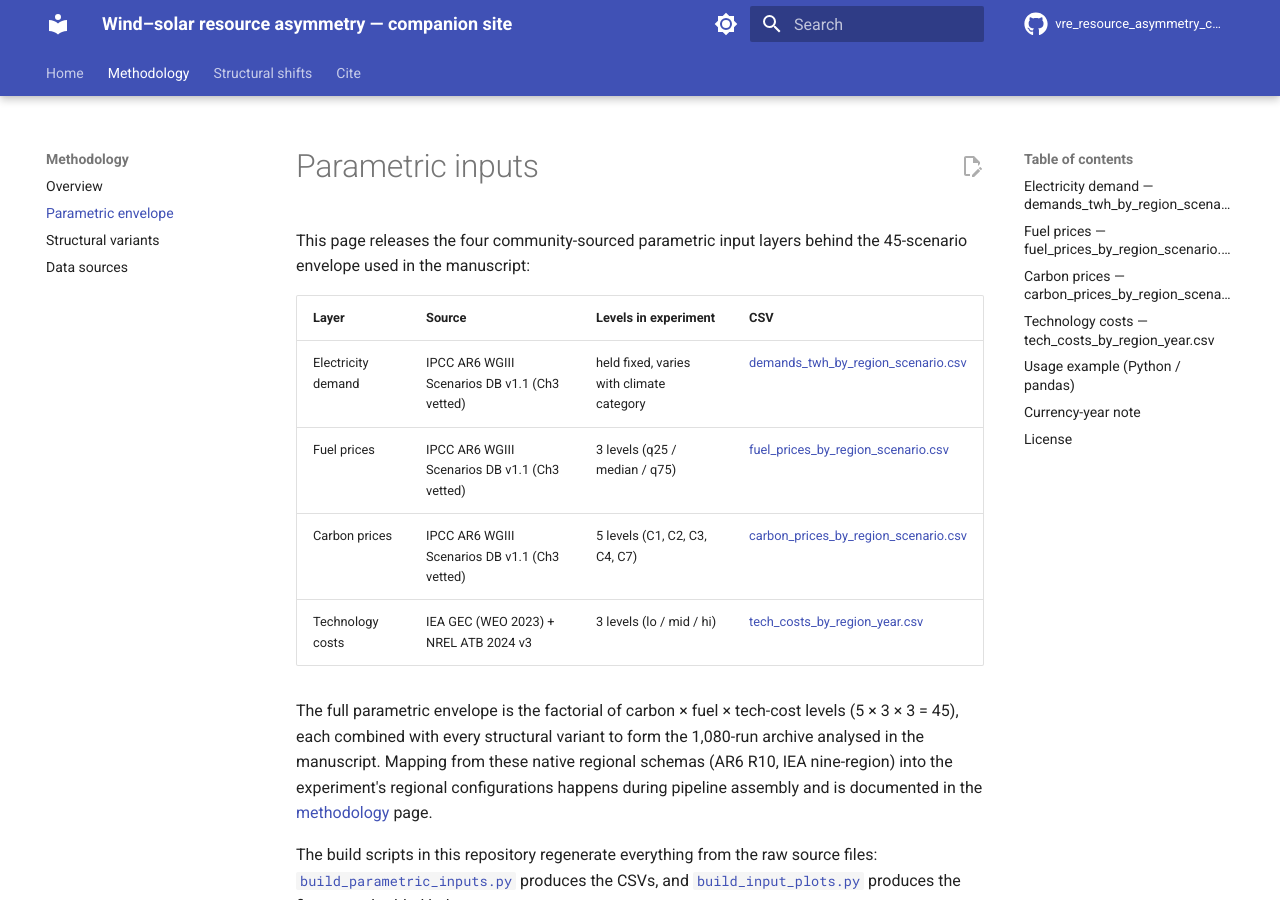
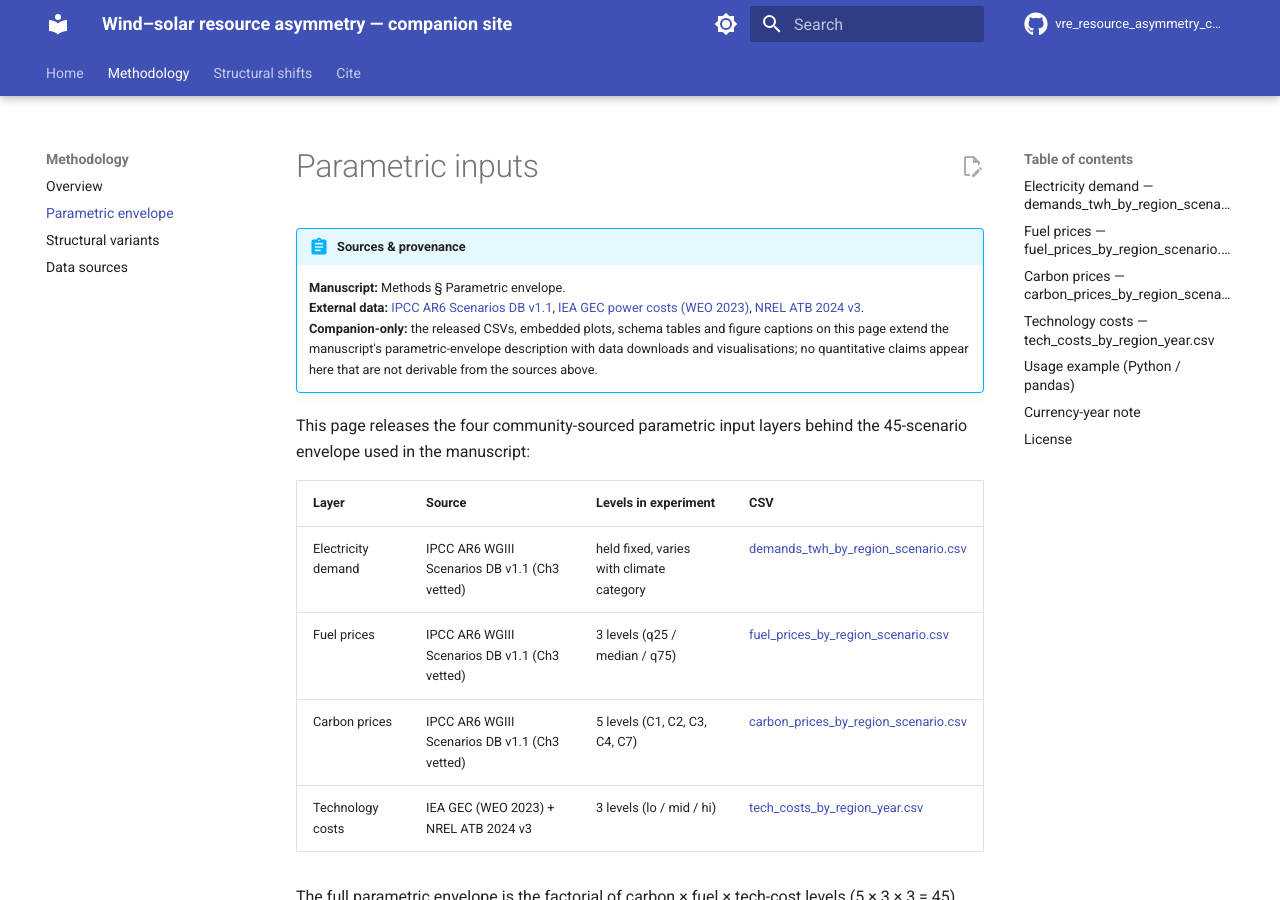
Before and after one commit to akanudia/vre_resource_asymmetry_companion, an MkDocs documentation site: the page built from docs/inputs.md, in a window 1280 px wide and 900 px high. Built offline with MkDocs 1.6.1 and Material for MkDocs 9.7.7, drawn with Linux system fonts in a browser that asks for light colours; comment, search, counter and statistics services are not loaded.

Commit message:
Update inputs.md

```diff
--- a/docs/inputs.md
+++ b/docs/inputs.md
@@ -1,4 +1,15 @@
 # Parametric inputs
+
+!!! abstract "Sources & provenance"
+    **Manuscript:** Methods § Parametric envelope.
+    **External data:** [IPCC AR6 Scenarios DB v1.1](data_sources.md#ar6),
+    [IEA GEC power costs (WEO 2023)](data_sources.md#iea-gec),
+    [NREL ATB 2024 v3](data_sources.md#nrel-atb).
+    **Companion-only:** the released CSVs, embedded plots, schema tables
+    and figure captions on this page extend the manuscript's
+    parametric-envelope description with data downloads and visualisations;
+    no quantitative claims appear here that are not derivable from the
+    sources above.
 
 This page releases the four community-sourced parametric input layers
 behind the 45-scenario envelope used in the manuscript:
```
